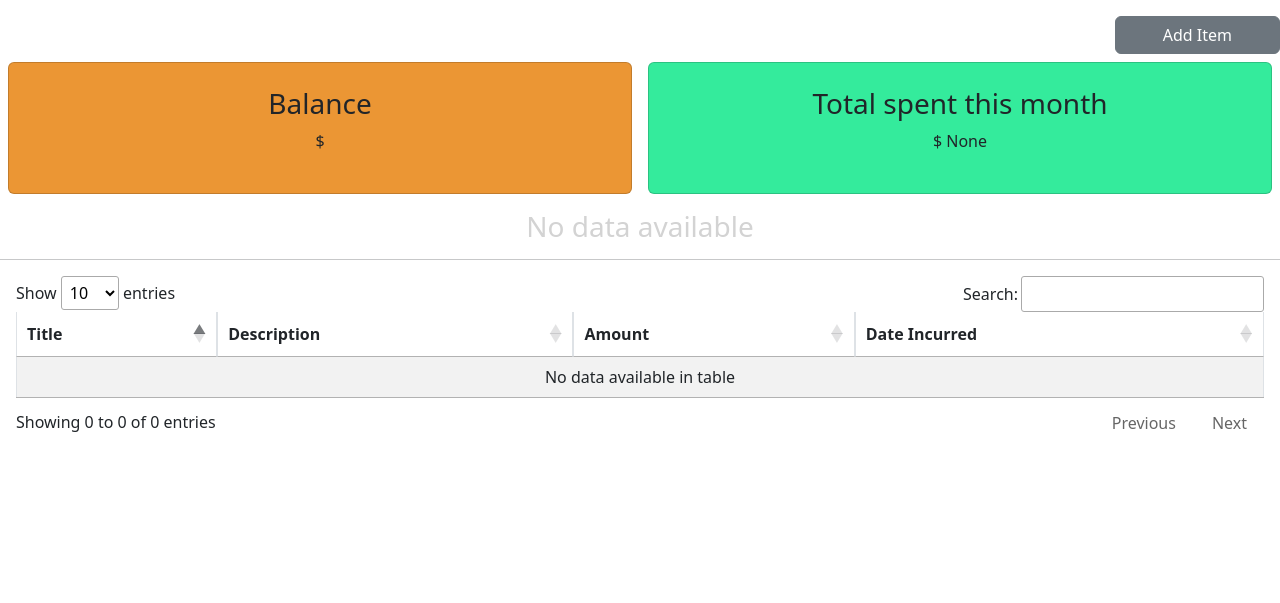
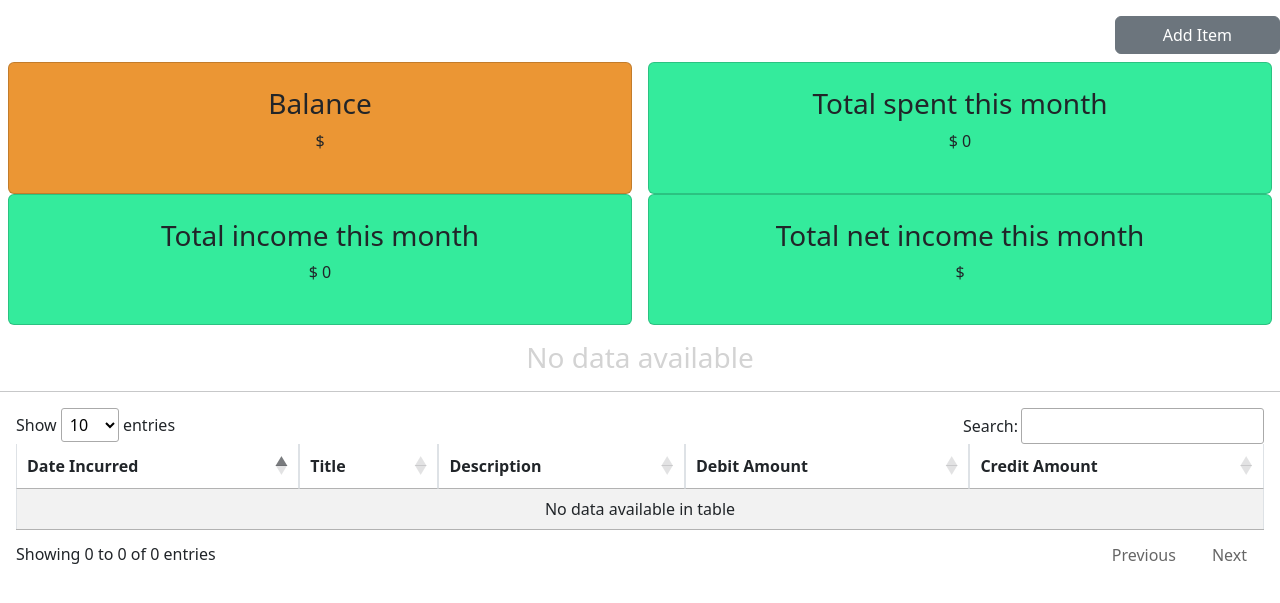
Before and after one commit to spencerboles/lifeapp, a Django app: page /budget/account/1 in a window 1280 px wide. Shown: the part 56-659 px from the top of the page. Run offline with Django 4.2, Linux system fonts and the light colour scheme; data that the repository does not hold is empty; some libraries are stand-ins or nearby versions.

Commit message:
add revenue items page and update account view

```diff
--- a/lifeapp/budget/forms.py
+++ b/lifeapp/budget/forms.py
@@ -18,15 +18,15 @@ class BucketForm(ModelForm):
 class ItemForm(ModelForm):
     class Meta:
         model = Item
-        fields='__all__'
+        fields=['title', 'description', 'amount', 'date_incurred', 'bucket']
 
         widgets = {
             'title': forms.TextInput(attrs={'class': 'form-control mb-2 mt-2'}),
             'description': forms.Textarea(attrs={'class': 'form-control mb-2 mt-2'}),
             'amount': forms.NumberInput(attrs={'class': 'form-control mb-2 mt-2'}),
             'date_incurred': forms.DateInput(attrs={'class': 'form-control mb-2 mt-2'}),
-            'bucket': forms.Select(attrs={'class': 'form-control mb-2 mt-2'}),
-            'is_revenue': forms.CheckboxInput()
+            'bucket': forms.Select(attrs={'class': 'form-control mb-2 mt-2'})
+            #'is_revenue': forms.CheckboxInput()
         }
 
 class AccountForm(ModelForm):
--- a/lifeapp/budget/models.py
+++ b/lifeapp/budget/models.py
@@ -9,12 +9,12 @@ from django.utils.timezone import now
 
 class Item(models.Model):
 
-    title = models.CharField(max_length=150, null=False, default='Item')
+    title = models.CharField(max_length=150, null=False)
     description = models.TextField(null=True, blank=True)
     amount = models.DecimalField(max_digits=10, decimal_places=2, null=False, default=Decimal('0.00'))
     date_incurred = models.DateField(default=datetime.now)
     bucket = models.ForeignKey("Bucket", on_delete=models.CASCADE)
-    #is_revenue = models.BooleanField(default=False)
+    is_revenue = models.BooleanField(default=False)
 
 
     def __str__(self):
@@ -22,7 +22,7 @@ class Item(models.Model):
 
 class Bucket(models.Model):
 
-    title = models.CharField(max_length=150, null=False, default='Bucket')
+    title = models.CharField(max_length=150, null=False)
     description = models.TextField(null=True, blank=True)
     is_budget = models.BooleanField(default=True)
     account = models.ForeignKey("Account", on_delete=models.CASCADE)
--- a/lifeapp/budget/templates/display/account.html
+++ b/lifeapp/budget/templates/display/account.html
@@ -13,8 +13,19 @@
 
   <div class="card p-4 mx-2" style="background-color: #34eb9c; flex: 1">
     <h3 class="text-center">Total spent this month</h3>
-    <p class="text-center">$ {{ total_spent.total_sum__sum }}</p>
+    <p class="text-center">$ {{ total_spent }}</p>
   </div>
+</div>
+<div class="d-flex flex-row justify-content-around">
+<div class="card p-4 mx-2" style="background-color: #34eb9c; flex: 1">
+  <h3 class="text-center">Total income this month</h3>
+  <p class="text-center">$ {{ total_revenue }}</p>
+</div>
+<div class="card p-4 mx-2" style="background-color: #34eb9c; flex: 1">
+  <h3 class="text-center">Total net income this month</h3>
+  <p class="text-center">$ </p>
+</div>
+</div>
 </div>
 <div>
   {% if chart == 0%}
@@ -28,18 +39,26 @@
   <div class="mx-3">
     <table id="example" class="table table-striped table-bordered">
       <thead class="thead-dark">
+        <th scope="col">Date Incurred</th>
         <th scope="col">Title</th>
         <th scope="col">Description</th>
-        <th scope="col">Amount</th>
-        <th scope="col">Date Incurred</th>
+        <th scope="col">Debit Amount</th>
+        <th scope="col">Credit Amount</th>
+
       </thead>
       <tbody>
         {% for item in items %}
         <tr>
+          <td scope="row">{{ item.date_incurred }}</td>
           <td scope="row">{{ item.title }}</td>
           <td scope="row">{{ item.description }}</td>
+          {% if item.is_revenue %}
           <td scope="row">{{ item.amount }}</td>
-          <td scope="row">{{ item.date_incurred }}</td>
+          <td></td>
+          {% else %}
+          <td></td>
+          <td scope="row">{{ item.amount }}</td>
+          {% endif %}
         </tr>
         {% endfor %}
       </tbody>
--- a/lifeapp/budget/templates/input/form.html
+++ b/lifeapp/budget/templates/input/form.html
@@ -24,7 +24,7 @@
       {{ form }}
     </table>
     {% csrf_token %}
-    <div style="display: flex; justify-content: end;"">
+    <div style="display: flex; justify-content: end;">
     <button type="submit" class="btn btn-primary float-left">Create</button>
     </div>
   </form>
--- a/lifeapp/budget/urls.py
+++ b/lifeapp/budget/urls.py
@@ -4,12 +4,15 @@ from . import views
 urlpatterns = [
     path('', views.budget),
     path('add-bucket/', views.add_bucket, name='add-bucket'),
-    path('add-item/', views.add_item, name='add-item'),
+    path('add-expense-item/', views.add_item, name='add-item'),
+    path('add-revenue-item/', views.add_revenue_item, name='add-revenue-item'),
     path('add-account/', views.add_account, name='add-account'),
+
 
     #display
     path('bucket-list/', views.all_buckets, name='list-buckets'),
     path('items/<int:bucket_id>/', views.bucket_items, name='bucket-items'),
     path('items/<int:bucket_id>/<int:year>/<int:month>', views.bucket_items_month, name='bucket-items-year'),
-    path('account/<int:account_id>', views.account_items, name='account-items')
+    path('account/<int:account_id>', views.account_items, name='account-items'),
+
 ]
--- a/lifeapp/budget/views.py
+++ b/lifeapp/budget/views.py
@@ -33,11 +33,31 @@ def add_item(request):
             form.save()
             bank_account.save()
 
-            return render(request, 'input/form.html', {"form": form, "title": "Item", 'success_message': 'Transaction Posted.'})
+            return render(request, 'input/form.html', {"form": form, "title": "Expense Item", 'success_message': 'Transaction Posted.'})
             #return redirect('/budget/add-item')
     else:
         form = ItemForm()
-        return render(request, 'input/form.html', {"form": form, "title": "Item"})
+        return render(request, 'input/form.html', {"form": form, "title": "Expense Item"})
+
+def add_revenue_item(request):
+    if request.method == 'POST':
+        form = ItemForm(request.POST)
+        if form.is_valid():
+
+            amount = form.cleaned_data['amount']
+            bank_account = Bucket.objects.get(pk=int(form.cleaned_data['bucket'].id)).account
+
+            bank_account.balance = bank_account.balance + amount
+            form.is_revenue = True
+
+            form.save()
+            bank_account.save()
+
+            return render(request, 'input/form.html', {"form": form, "title": " Revenue Item", 'success_message': 'Transaction Posted.'})
+            #return redirect('/budget/add-item')
+    else:
+        form = ItemForm()
+        return render(request, 'input/form.html', {"form": form, "title": "Revenue Item"})
 
 def add_account(request):
     if request.method == 'POST':
@@ -109,7 +129,19 @@ def bucket_items_month(request, bucket_id, year, month):
 def account_items(request, account_id):
     account = Account.objects.filter(id=account_id).first()
     items = Item.objects.filter(bucket__account=account_id)
-    total_spent = items.filter(date_incurred__year=2022, date_incurred__month=8).annotate(total_sum=Sum('amount')).aggregate(Sum('total_sum'))
+    total_spent = items.filter(date_incurred__year=2022, date_incurred__month=8, is_revenue=False).annotate(total_sum=Sum('amount')).aggregate(Sum('total_sum'))
+    if total_spent['total_sum__sum'] == None:
+        total_spent = 0
+    else:
+        total_spent = float(total_spent['total_sum__sum'])
+
+    total_revenue = items.filter(date_incurred__year=2022, date_incurred__month=8, is_revenue=True).annotate(total_sum=Sum('amount')).aggregate(Sum('total_sum'))
+
+    if total_revenue['total_sum__sum'] == None:
+        total_revenue = 0
+    else:
+        total_revenue = float(total_revenue['total_sum__sum'])
+
     graph_items = items.filter(date_incurred__year=2022, date_incurred__month=8).values('date_incurred').annotate(date_sum=Sum('amount'))
 
     if len(graph_items) > 0:
@@ -126,4 +158,4 @@ def account_items(request, account_id):
     else:
         chart = 0
 
-    return render(request, 'display/account.html', {'account': account, 'items':items, 'total_spent':total_spent, 'chart':chart})
+    return render(request, 'display/account.html', {'account': account, 'items':items, 'total_spent':total_spent, 'total_revenue':total_revenue, 'chart':chart})
--- /dev/null
+++ b/pyvenv.cfg
@@ -0,0 +1,3 @@
+home = C:\Users\Spencer\anaconda3
+include-system-site-packages = false
+version = 3.9.12
```
Also changed, not shown: lifeapp/budget/migrations/0006_alter_bucket_budget_amount.py (added), lifeapp/budget/migrations/0007_item_is_revenue_alter_bucket_title_alter_item_title.py (added), 9 other files.
